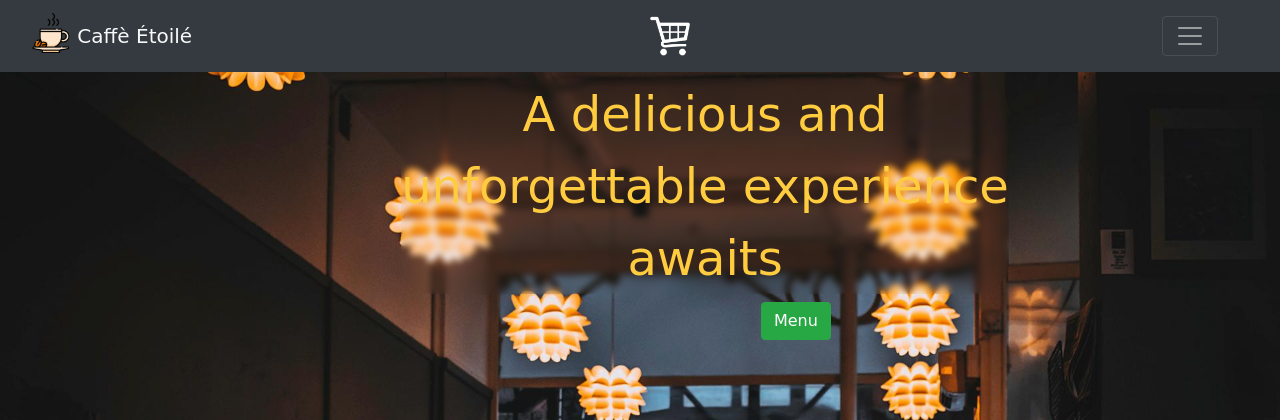
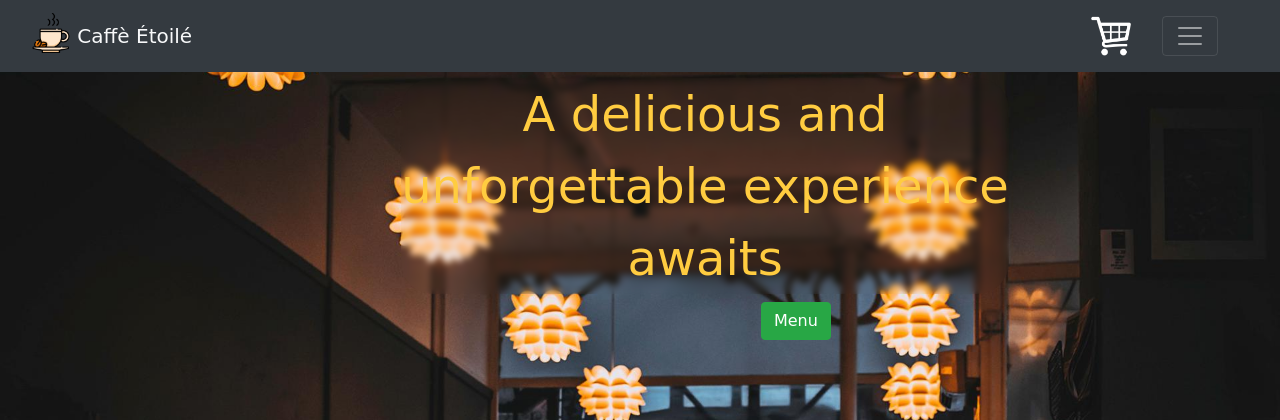
Before and after one commit to Mercrist/caffe-etoile, a Flask app: page / in a window 1280 px wide. Shown: the top 420 px of the page. Run offline with Flask 2, Linux system fonts and the light colour scheme; some libraries are stand-ins or nearby versions; some web fonts are replaced.

Commit message:
Fixed shopping icon

```diff
--- a/static/styles/general.css
+++ b/static/styles/general.css
@@ -36,6 +36,15 @@ html.about {
 
 .navbar-brand {
     font-size: 1.5rem;
+}
+
+.shopping-cart {
+    margin-left: auto;
+    position: sticky;
+}
+
+.links-nav {
+    margin-left: 35rem;
 }
 
 #Description {
@@ -77,7 +86,7 @@ html.about {
 
 #Links a {
     font-size: 1.5rem;
-    padding: 2rem;
+    padding: 30px;
     color: azure;
 }
 
@@ -165,7 +174,7 @@ html.contact {
     text-decoration: none !important;
 }
 
-table,
+body.contact table,
 td {
     border: solid 2px black;
     font-family: 'Special Elite', cursive;
--- a/templates/base.html
+++ b/templates/base.html
@@ -41,18 +41,24 @@
                 </span>
             </a>
 
-            <a href="{{url_for('order')}}">
-                <img src="{{url_for('static',filename='Images/Icons/cart.png')}}" width="40" height="40"
-                    class="d-inline-block align-top" style="filter: invert(100%);" alt="">
-            </a>
 
             <!-- Collapsable content -->
             <div class="collapse" id="navbarToggleExternalContent">
-                <div id="Links" class="bg-dark p-4">
-                    <a href="{{url_for('index')}}">Home</a>
-                    <a href="{{url_for('about')}}">About</a>
-                    <a href="{{url_for('contact')}}">Contact</a>
+                <div class="links-nav">
+                    <div id="Links" class="bg-dark p-4">
+                        <a href="{{url_for('index')}}">Home</a>
+                        <a href="{{url_for('about')}}">About</a>
+                        <a href="{{url_for('contact')}}">Contact</a>
+                    </div>
                 </div>
+            </div>
+
+            <!-- Shopping cart icon -->
+            <div class="shopping-cart">
+                <a href="{{url_for('order')}}">
+                    <img src="{{url_for('static', filename='Images/Icons/cart.png')}}" width="40" height="40"
+                        class="d-inline-block align-top" style="filter: invert(100%);" alt="">
+                </a>
             </div>
 
             <!-- Button -->
```
